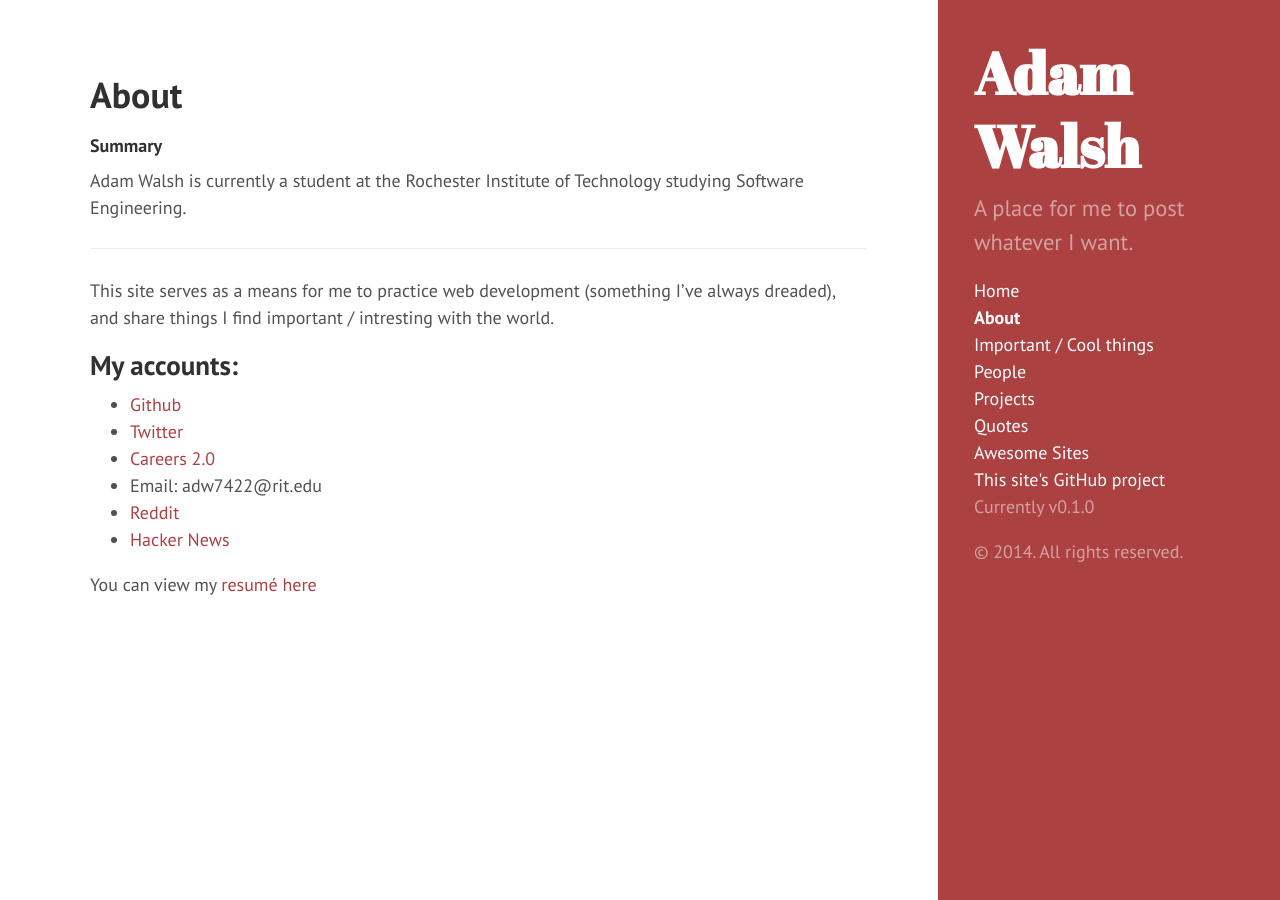
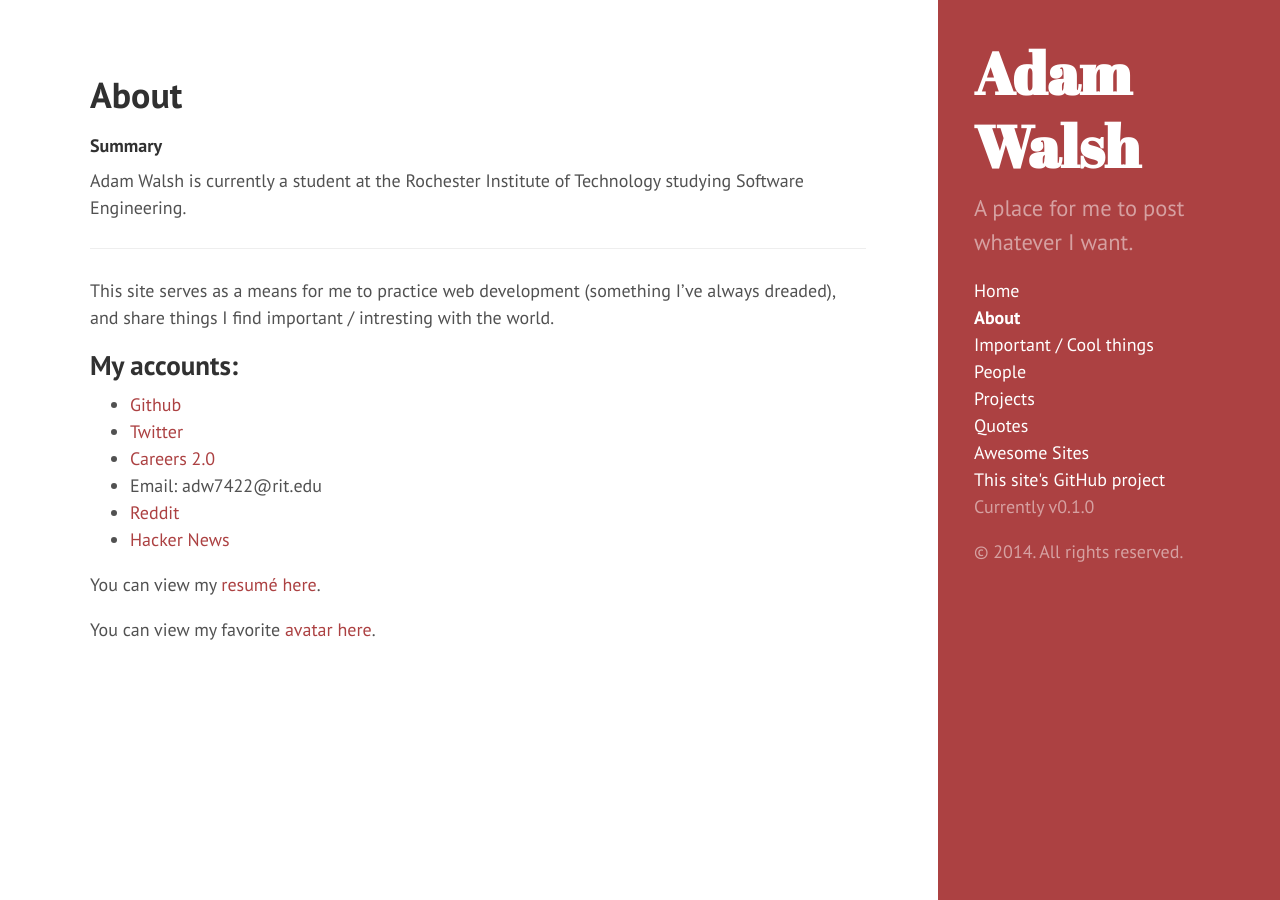
Before and after one commit to walshie4/walshie4.github.io, a Jekyll site: the page built from about.md, in a window 1280 px wide. Built offline with Jekyll 4.4.1, drawn with Linux system fonts in a browser that asks for light colours; Markdown is read by kramdown in place of the engine named in the settings.

Commit message:
Added link to view my favorite avatar

```diff
--- a/about.md
+++ b/about.md
@@ -21,4 +21,6 @@ My accounts:
 * [Reddit](http://www.reddit.com/user/_walshie_)
 * [Hacker News](https://news.ycombinator.com/user?id=walshie4)
 
-You can view my [resumé here](/Resume.pdf)
+You can view my [resumé here](/Resume.pdf).
+
+You can view my favorite [avatar here](/public/avatar.gif).
```
